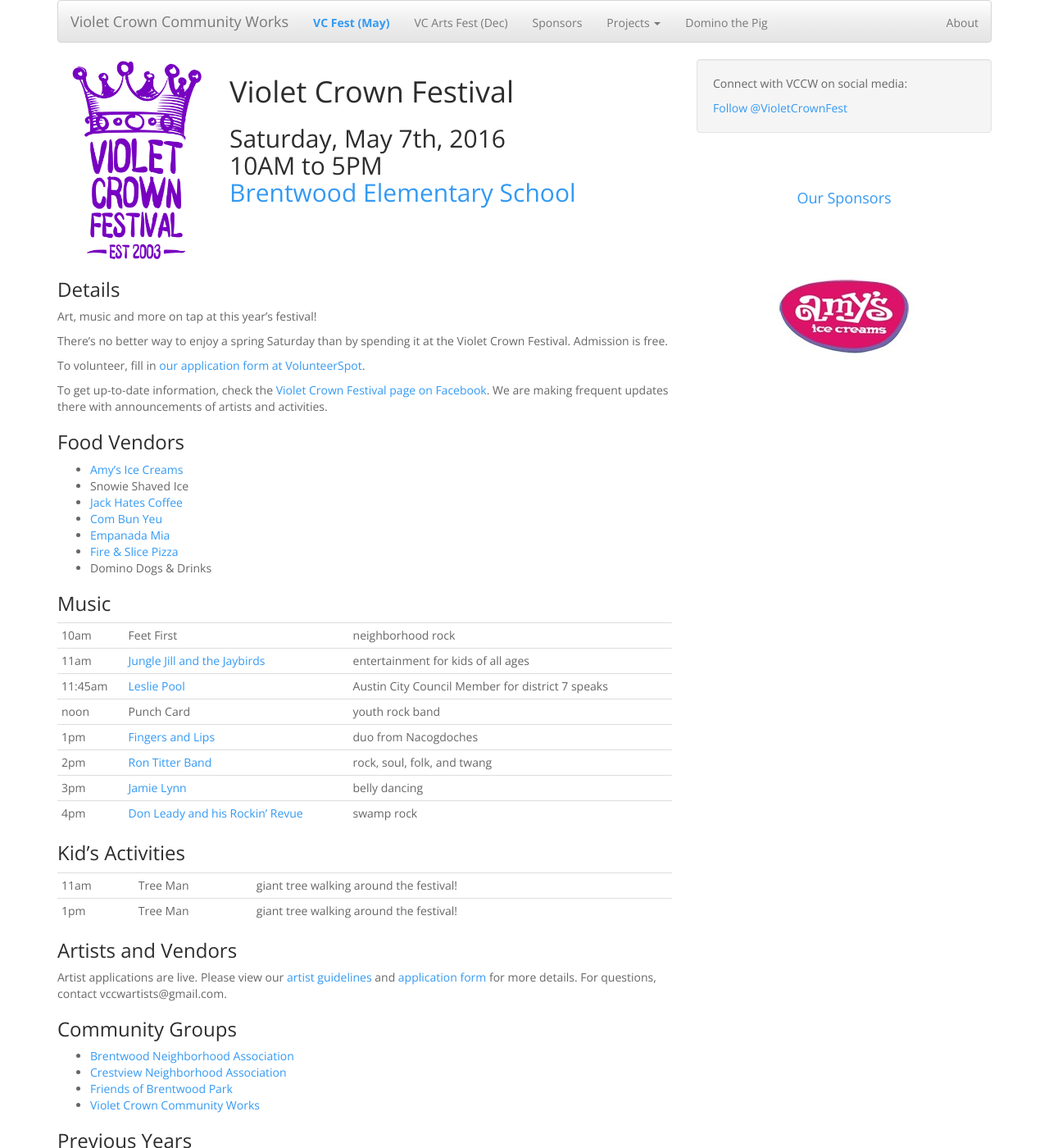
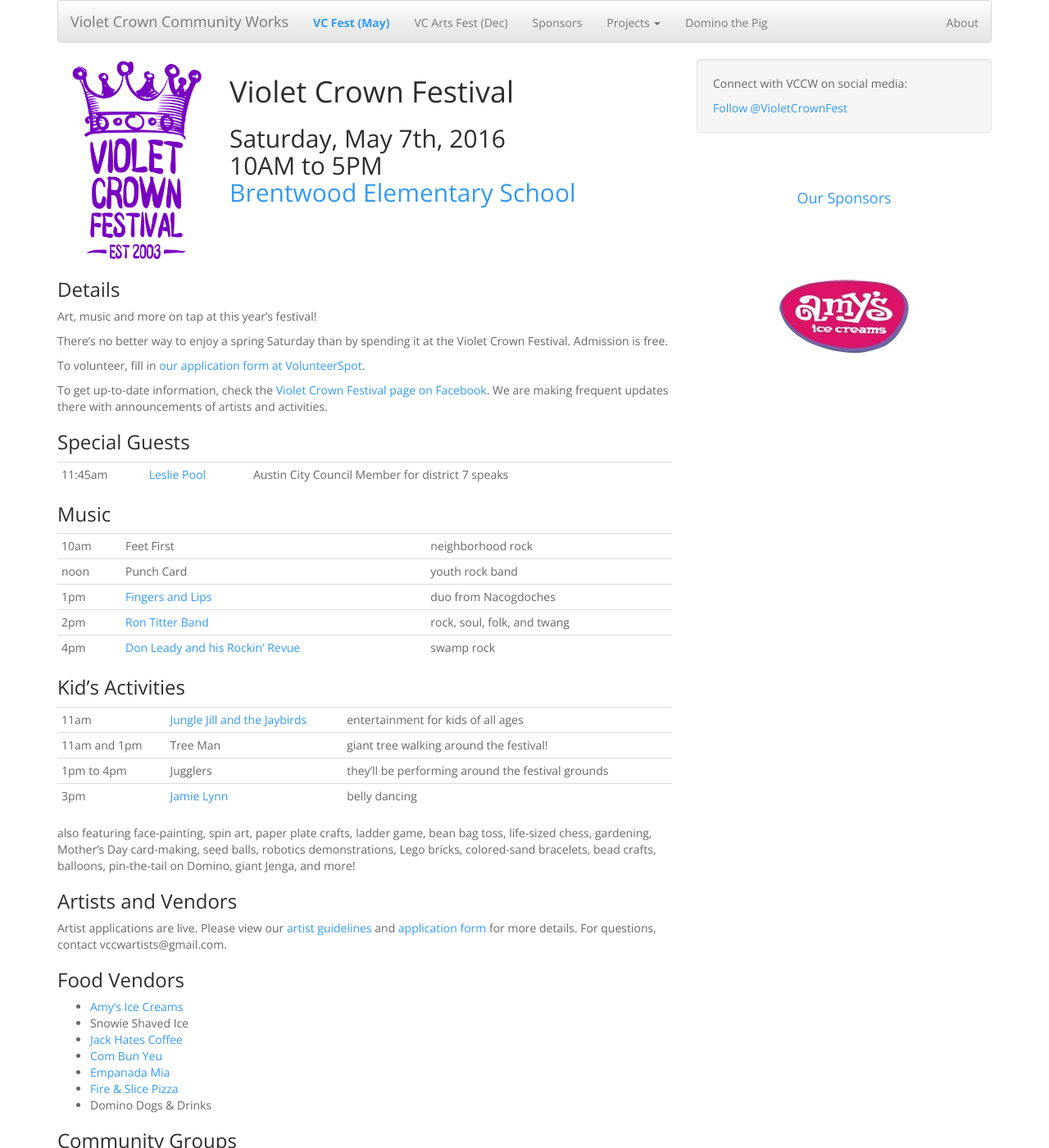
Before and after one commit to vccw/vccw.github.io, a Jekyll site: the page built from vcf.md, in a window 1280 px wide and 1400 px high. Shown: the whole window at 82% size. Built offline with Jekyll 4.4.1, drawn with Linux system fonts in a browser that asks for light colours; comment, search, counter and statistics services are not loaded.

```diff
--- a/vcf.md
+++ b/vcf.md
@@ -28,6 +28,40 @@ To volunteer, fill in [our application form at VolunteerSpot](http://vols.pt/Gw3
 To get up-to-date information, check the [Violet Crown Festival page on Facebook](https://www.facebook.com/VioletCrownFestival).
 We are making frequent updates there with announcements of artists and activities.
 
+### Special Guests
+
+| 11:45am | [Leslie Pool](http://www.austintexas.gov/department/district-7) | Austin City Council Member for district 7 speaks |
+{:.table .table-condensed}
+
+### Music
+
+| 10am | Feet First | neighborhood rock |
+| noon | Punch Card | youth rock band |
+|  1pm | [Fingers and Lips](https://www.facebook.com/Fingers-and-Lips-137054729681977) | duo from Nacogdoches |
+|  2pm | [Ron Titter Band](https://www.facebook.com/RonTitterBand/) | rock, soul, folk, and twang |
+|  4pm | [Don Leady and his Rockin' Revue](http://www.donleady.com/) | swamp rock |
+{:.table .table-condensed}
+
+### Kid's Activities
+
+| 11am | [Jungle Jill and the Jaybirds](http://www.myspace.com/junglejilljaybirds) | entertainment for kids of all ages |
+| 11am and 1pm | Tree Man | giant tree walking around the festival! |
+| 1pm to 4pm | Jugglers | they'll be performing around the festival grounds |
+|  3pm | [Jamie Lynn](http://www.jamielynnbellydance.com/) | belly dancing |
+{:.table .table-condensed}
+
+also featuring face-painting, spin art, paper plate crafts, ladder game, bean bag toss,
+life-sized chess, gardening, Mother's Day card-making, seed balls, robotics demonstrations,
+Lego bricks, colored-sand bracelets, bead crafts, balloons, pin-the-tail on Domino, giant
+Jenga, and more!
+
+### Artists and Vendors
+
+Artist applications are live.  Please view our
+<a href="/docs/2016_VCF_Vendor_Guidelines.pdf">artist guidelines</a> and
+<a href="/vcf_apply.html">application form</a> for more details.
+For questions, contact vccwartists@gmail.com.
+
 ### Food Vendors
 
 * [Amy's Ice Creams](http://www.amysicecreams.com/)
@@ -37,31 +71,6 @@ We are making frequent updates there with announcements of artists and activitie
 * [Empanada Mia](https://www.facebook.com/empanada.mia.austin/)
 * [Fire & Slice Pizza](http://www.fireandsliceaustin.com/)
 * Domino Dogs & Drinks
-
-### Music
-
-| 10am | Feet First | neighborhood rock |
-| 11am | [Jungle Jill and the Jaybirds](http://www.myspace.com/junglejilljaybirds) | entertainment for kids of all ages |
-| 11:45am | [Leslie Pool](http://www.austintexas.gov/department/district-7) | Austin City Council Member for district 7 speaks |
-| noon | Punch Card | youth rock band |
-|  1pm | [Fingers and Lips](https://www.facebook.com/Fingers-and-Lips-137054729681977) | duo from Nacogdoches |
-|  2pm | [Ron Titter Band](https://www.facebook.com/RonTitterBand/) | rock, soul, folk, and twang |
-|  3pm | [Jamie Lynn](http://www.jamielynnbellydance.com/) | belly dancing |
-|  4pm | [Don Leady and his Rockin' Revue](http://www.donleady.com/) | swamp rock |
-{:.table .table-condensed}
-
-### Kid's Activities
-
-| 11am | Tree Man | giant tree walking around the festival! |
-|  1pm | Tree Man | giant tree walking around the festival! |
-{:.table .table-condensed}
-
-### Artists and Vendors
-
-Artist applications are live.  Please view our
-<a href="/docs/2016_VCF_Vendor_Guidelines.pdf">artist guidelines</a> and
-<a href="/vcf_apply.html">application form</a> for more details.
-For questions, contact vccwartists@gmail.com.
 
 ### Community Groups
 
```
